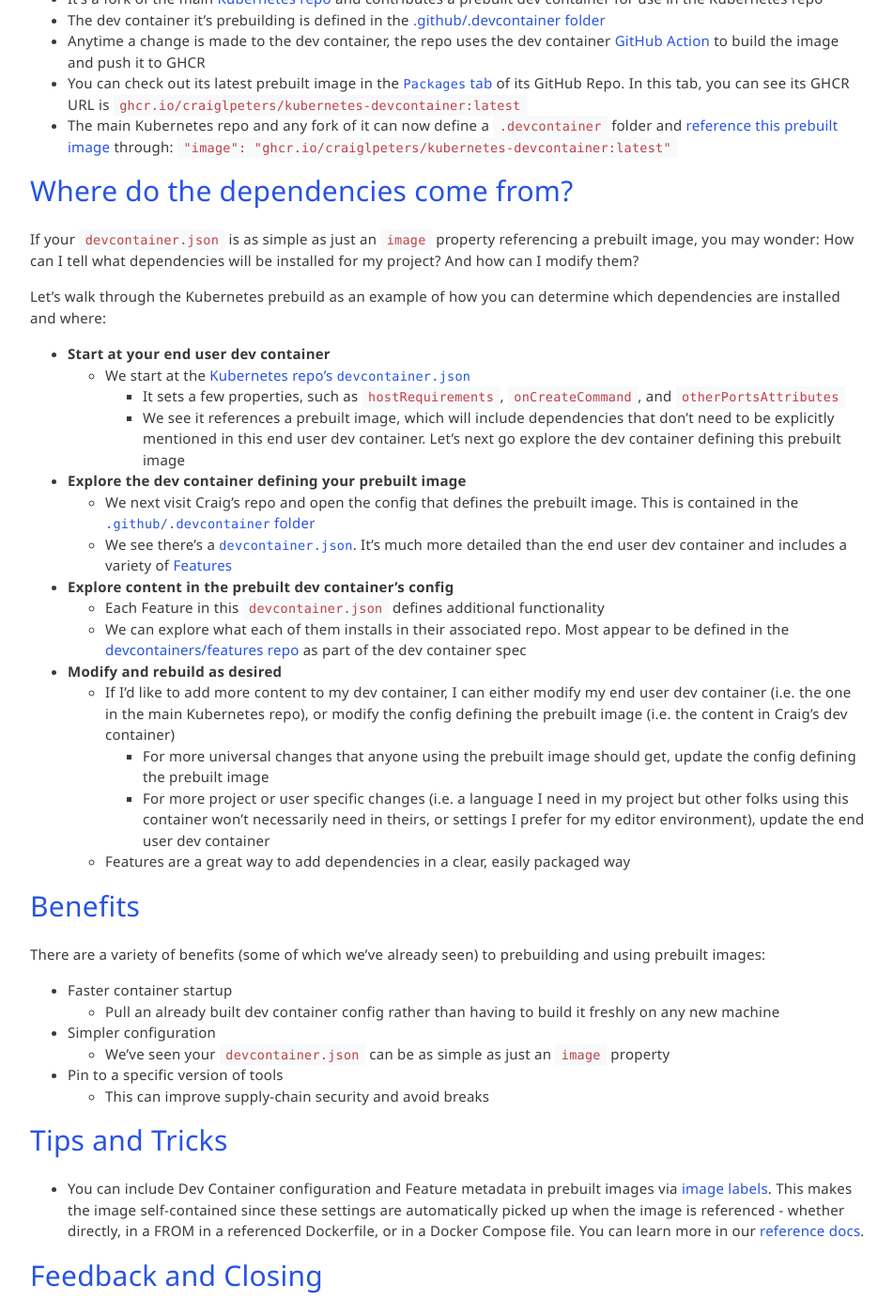
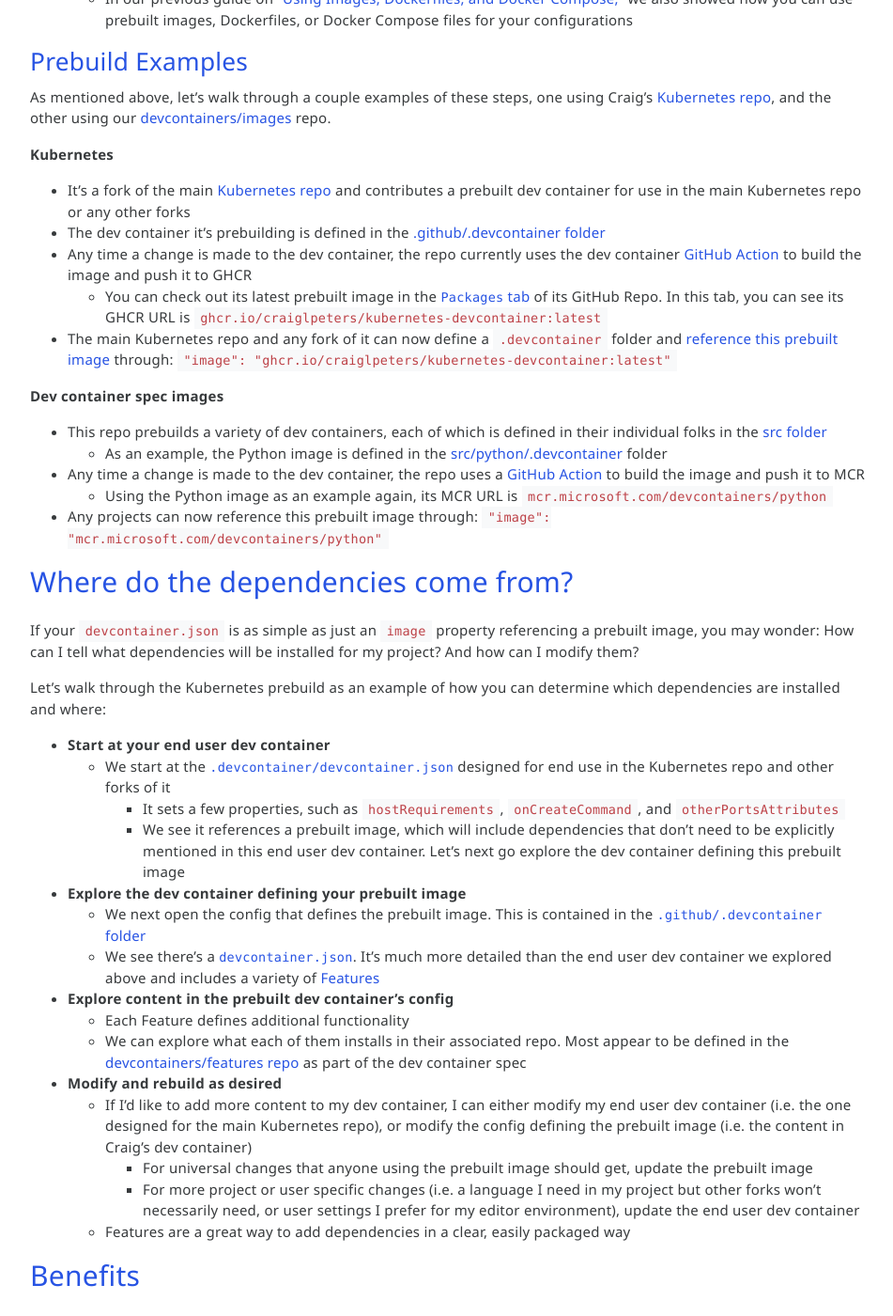
Before and after one commit to devcontainers/devcontainers.github.io, a Jekyll site: the page built from _posts/2023-08-22-prebuild.md, in a window 1280 px wide and 1400 px high, scrolled down 1754 px. Shown: the whole window at 94% size, without its empty margins (163-1114 px from the left). Built offline with Jekyll 4.4.1, drawn with Linux system fonts in a browser that asks for light colours; nearby versions of some CDN libraries; comment, search, counter and statistics services are not loaded; some of the changed text lies outside the part shown.

Commit message:
Content and wording

```diff
--- a/_posts/2023-08-22-prebuild.md
+++ b/_posts/2023-08-22-prebuild.md
@@ -11,7 +16,14 @@
 
 You can get back to working fast and productively after that initial container build, but what if you need to work on another machine and build the container again? Or what if some of your teammates want to use the container on their machines and will need to build it too? It'd be great to make the build time faster for everyone, every time.
 
-After configuring your dev container, a great next step is to prebuild your image. In this guide, we'll explore what it means to prebuild an image and the benefits of doing so, such as speeding up your workflow, simplifying your environment, and pinning to specific versions of tools. We'll explore an example of a prebuilt image that [Craig](https://github.com/craiglpeters) developed for the [Kubernetes repo](https://github.com/craiglpeters/kubernetes-devcontainer).
+After configuring your dev container, a great next step is to **prebuild your image**.
+
+In this guide, we'll explore what it means to prebuild an image and the benefits of doing so, such as speeding up your workflow, simplifying your environment, and pinning to specific versions of tools.
+
+We have a variety of tools designed to help you with prebuilds. In this guide, we'll explore two different repos as examples of how our team uses different combinations of these tools:
+* The prebuilt image for the [Kubernetes repo](https://github.com/craiglpeters/kubernetes-devcontainer) developed by one of our spec maintainers [Craig](https://github.com/craiglpeters)
+* The prebuilt images we host in the [devcontainers/images](https://github.com/devcontainers/images/tree/main/src) repo as part of the dev container spec
+
 
 ## <a href="#what-is-a-prebuild" name="what-is-a-prebuild" class="anchor"> What is prebuilding? </a>
 
@@ -25,7 +37,7 @@
 
 ### <a href="#prebuilt-codespaces" name="prebuilt-codespaces" class="anchor"> Prebuilt Codespaces </a>
 
-You may have heard (or will hear about) [GitHub Codespaces prebuilds](https://docs.github.com/en/codespaces/prebuilding-your-codespaces/about-github-codespaces-prebuilds).
+You may have heard (or will hear about) [GitHub Codespaces prebuilds](https://docs.github.com/en/codespaces/prebuilding-your-codespaces/about-github-codespaces-prebuilds). Codespaces prebuilds are similar to prebuilt container images, with some additional focus on the other code in your repo.
 
 GitHub Codespaces prebuilds help to speed up the creation of new codespaces for large or complex repositories. A prebuild assembles the main components of a codespace for a particular combination of repository, branch, and `devcontainer.json` file.
 
@@ -36,8 +48,6 @@
 ## <a href="#how-to" name="how-to" class="anchor"> How do I prebuild my image? </a>
 
 We try to make prebuilding an image and using a prebuilt image as easy as possible. Let's walk through the couple of steps to get started.
-
-We'll use the [Kubernetes prebuild](https://github.com/craiglpeters/kubernetes-devcontainer) mentioned above as an example throughout these steps.
 
 **Prebuilding an image:**
 * Install the [Dev Container CLI](/_implementors/reference.md):
@@ -59,12 +69,23 @@
 * Reference it in your `devcontainer.json`, Dockerfile, or Docker Compose file
      * In our previous guide on ["Using Images, Dockerfiles, and Docker Compose,"](/_posts/2022-12-16-dockerfile.md) we also showed how you can use prebuilt images, Dockerfiles, or Docker Compose files for your configurations
 
-Let's use the [Kubernetes prebuild](https://github.com/craiglpeters/kubernetes-devcontainer) mentioned above as an example for these steps:
-* It's a fork of the main [Kubernetes repo](https://github.com/kubernetes/kubernetes) and contributes a prebuilt dev container for use in the Kubernetes repo
+### <a href="#prebuild-examples" name="prebuild-examples" class="anchor"> Prebuild Examples </a>
+
+As mentioned above, let's walk through a couple examples of these steps, one using Craig's [Kubernetes repo](https://github.com/craiglpeters/kubernetes-devcontainer), and the other using our [devcontainers/images](https://github.com/devcontainers/images/tree/main/src) repo.
+
+**Kubernetes**
+* It's a fork of the main [Kubernetes repo](https://github.com/kubernetes/kubernetes) and contributes a prebuilt dev container for use in the main Kubernetes repo or any other forks
 * The dev container it's prebuilding is defined in the [.github/.devcontainer folder](https://github.com/craiglpeters/kubernetes-devcontainer/tree/master/.github/.devcontainer)
-* Anytime a change is made to the dev container, the repo uses the dev container [GitHub Action](https://github.com/craiglpeters/kubernetes-devcontainer/actions/workflows/devcontainer-build-and-push.yml) to build the image and push it to GHCR
-* You can check out its latest prebuilt image in the [`Packages` tab](https://github.com/users/craiglpeters/packages/container/package/kubernetes-devcontainer) of its GitHub Repo. In this tab, you can see its GHCR URL is `ghcr.io/craiglpeters/kubernetes-devcontainer:latest`
+* Any time a change is made to the dev container, the repo currently uses the dev container [GitHub Action](https://github.com/craiglpeters/kubernetes-devcontainer/actions/workflows/devcontainer-build-and-push.yml) to build the image and push it to GHCR
+     * You can check out its latest prebuilt image in the [`Packages` tab](https://github.com/users/craiglpeters/packages/container/package/kubernetes-devcontainer) of its GitHub Repo. In this tab, you can see its GHCR URL is `ghcr.io/craiglpeters/kubernetes-devcontainer:latest`
 * The main Kubernetes repo and any fork of it can now define a `.devcontainer` folder and [reference this prebuilt image](https://github.com/craiglpeters/kubernetes-devcontainer/blob/master/.devcontainer/devcontainer.json#L7) through: `"image": "ghcr.io/craiglpeters/kubernetes-devcontainer:latest"`
+
+**Dev container spec images**
+* This repo prebuilds a variety of dev containers, each of which is defined in their individual folks in the [src folder](https://github.com/devcontainers/images/tree/main/src)
+     * As an example, the Python image is defined in the [src/python/.devcontainer](https://github.com/devcontainers/images/tree/main/src/python/.devcontainer) folder
+* Any time a change is made to the dev container, the repo uses a [GitHub Action](https://github.com/devcontainers/images/actions/workflows/push.yml) to build the image and push it to MCR
+     * Using the Python image as an example again, its MCR URL is `mcr.microsoft.com/devcontainers/python`
+* Any projects can now reference this prebuilt image through: `"image": "mcr.microsoft.com/devcontainers/python"`
 
 ## <a href="#where" name="where" class="anchor"> Where do the dependencies come from? </a>
 
@@ -72,36 +93,39 @@
 
 Let's walk through the Kubernetes prebuild as an example of how you can determine which dependencies are installed and where:
 * **Start at your end user dev container**
-     * We start at the [Kubernetes repo's `devcontainer.json`](https://github.com/craiglpeters/kubernetes-devcontainer/blob/master/.devcontainer/devcontainer.json)
+     * We start at the [`.devcontainer/devcontainer.json`](https://github.com/craiglpeters/kubernetes-devcontainer/blob/master/.devcontainer/devcontainer.json) designed for end use in the Kubernetes repo and other forks of it
           * It sets a few properties, such as `hostRequirements`, `onCreateCommand`, and `otherPortsAttributes`
           * We see it references a prebuilt image, which will include dependencies that don't need to be explicitly mentioned in this end user dev container. Let's next go explore the dev container defining this prebuilt image
 * **Explore the dev container defining your prebuilt image**
-     * We next visit Craig's repo and open the config that defines the prebuilt image. This is contained in the [`.github/.devcontainer` folder](https://github.com/craiglpeters/kubernetes-devcontainer/tree/master/.github/.devcontainer)
-     * We see there's a [`devcontainer.json`](https://github.com/craiglpeters/kubernetes-devcontainer/blob/master/.github/.devcontainer/devcontainer.json). It's much more detailed than the end user dev container and includes a variety of [Features](/_implementors/features.md)
+     * We next open the config that defines the prebuilt image. This is contained in the [`.github/.devcontainer` folder](https://github.com/craiglpeters/kubernetes-devcontainer/tree/master/.github/.devcontainer)
+     * We see there's a [`devcontainer.json`](https://github.com/craiglpeters/kubernetes-devcontainer/blob/master/.github/.devcontainer/devcontainer.json). It's much more detailed than the end user dev container we explored above and includes a variety of [Features](/_implementors/features.md)
 * **Explore content in the prebuilt dev container's config**
-     * Each Feature in this `devcontainer.json` defines additional functionality
+     * Each Feature defines additional functionality
      * We can explore what each of them installs in their associated repo. Most appear to be defined in the [devcontainers/features repo](https://github.com/devcontainers/features/tree/main/src) as part of the dev container spec
 * **Modify and rebuild as desired**
-     * If I'd like to add more content to my dev container, I can either modify my end user dev container (i.e. the one in the main Kubernetes repo), or modify the config defining the prebuilt image (i.e. the content in Craig's dev container)
-          * For more universal changes that anyone using the prebuilt image should get, update the config defining the prebuilt image
-          * For more project or user specific changes (i.e. a language I need in my project but other folks using this container won't necessarily need in theirs, or settings I prefer for my editor environment), update the end user dev container
+     * If I'd like to add more content to my dev container, I can either modify my end user dev container (i.e. the one designed for the main Kubernetes repo), or modify the config defining the prebuilt image (i.e. the content in Craig's dev container)
+          * For universal changes that anyone using the prebuilt image should get, update the prebuilt image
+          * For more project or user specific changes (i.e. a language I need in my project but other forks won't necessarily need, or user settings I prefer for my editor environment), update the end user dev container
      * Features are a great way to add dependencies in a clear, easily packaged way
 
 ## <a href="#benefits" name="benefits" class="anchor"> Benefits </a>
 
-There are a variety of benefits (some of which we've already seen) to prebuilding and using prebuilt images:
+There are a variety of benefits (some of which we've already explored) to creating and using prebuilt images:
 * Faster container startup
      * Pull an already built dev container config rather than having to build it freshly on any new machine
 * Simpler configuration
-     * We've seen your `devcontainer.json` can be as simple as just an `image` property
+     * Your `devcontainer.json` can be as simple as just an `image` property
 * Pin to a specific version of tools
      * This can improve supply-chain security and avoid breaks
 
 ## <a href="#tips" name="tips" class="anchor"> Tips and Tricks </a>
 
-* You can include Dev Container configuration and Feature metadata in prebuilt images via [image labels](https://docs.docker.com/config/labels-custom-metadata/). This makes the image self-contained since these settings are automatically picked up when the image is referenced - whether directly, in a FROM in a referenced Dockerfile, or in a Docker Compose file. You can learn more in our [reference docs](/_implementors/reference.md#metadata-in-image-labels).
-
-<!-- TODO: Get more from Craig during his journey -->
+* We explored the prebuilt images we host as part of the spec in [devcontainers/images](https://github.com/devcontainers/images/tree/main/src). These can form a great base for other dev containers you'd like to create for more complex scenarios
+* The spec has a concept of Development container "Templates" which are source files packaged together that encode configuration for a complete development environment
+     * A Template may be as simple as a `devcontainer.json` referencing a prebuilt image, and a `devcontainer-template.json`
+     * You can learn more about Templates in our [Templates documentation](../_implementors/templates.md)
+     * You can adopt and iterate on [existing Templates](../templates.html) from the spec and community, or you can [create and share your own](../_implementors/templates-distribution.md)
+* You can include Dev Container configuration and Feature metadata in prebuilt images via [image labels](https://docs.docker.com/config/labels-custom-metadata/). This makes the image self-contained since these settings are automatically picked up when the image is referenced - whether directly, in a `FROM` in a referenced Dockerfile, or in a Docker Compose file. You can learn more in our [reference docs](/_implementors/reference.md#metadata-in-image-labels)
 
 ## <a href="#feedback" name="feedback" class="anchor"> Feedback and Closing </a>
 
```
Also changed, not shown: other parts of _posts/2023-08-22-prebuild.md (+7 -2 lines).
